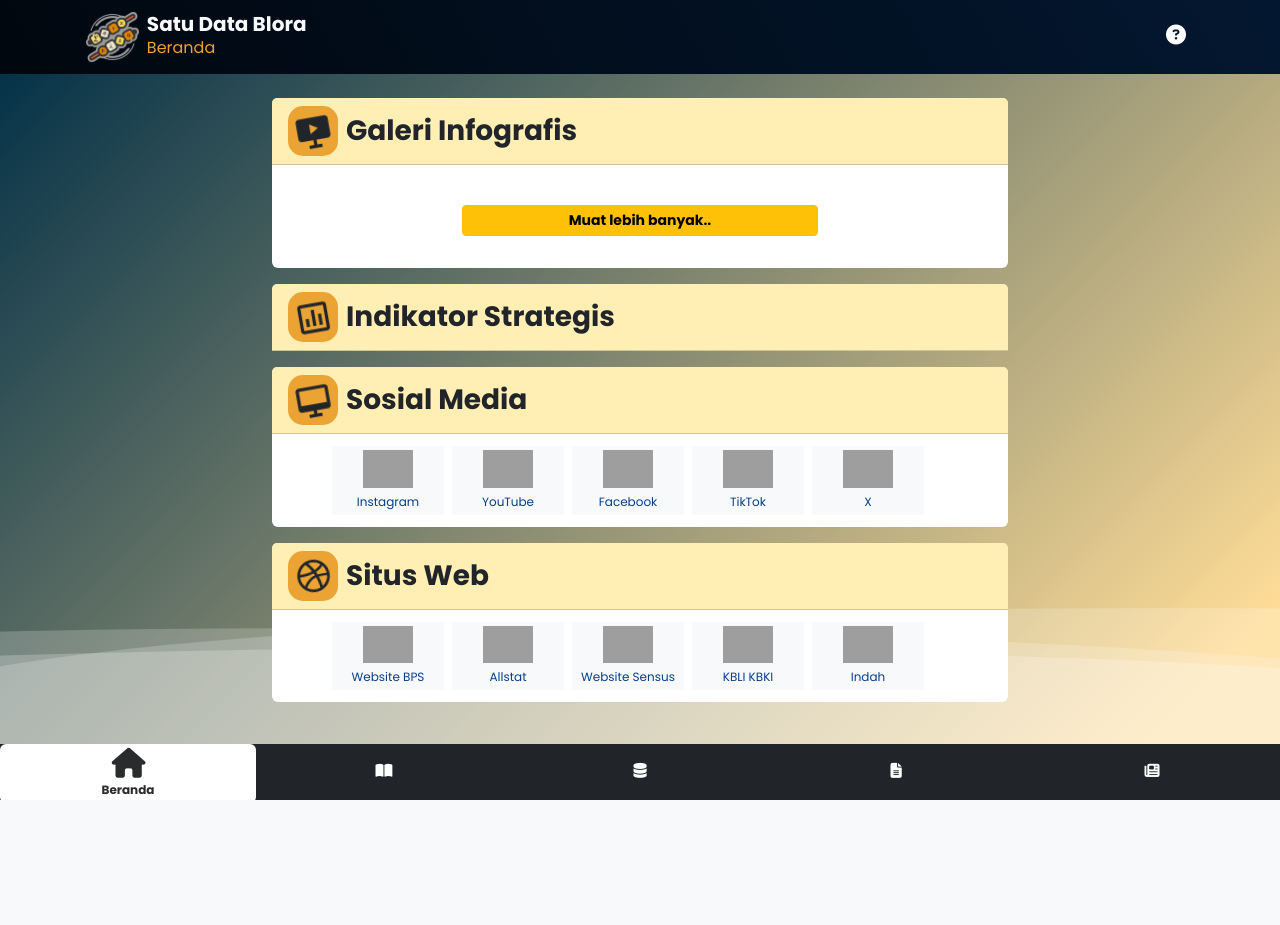
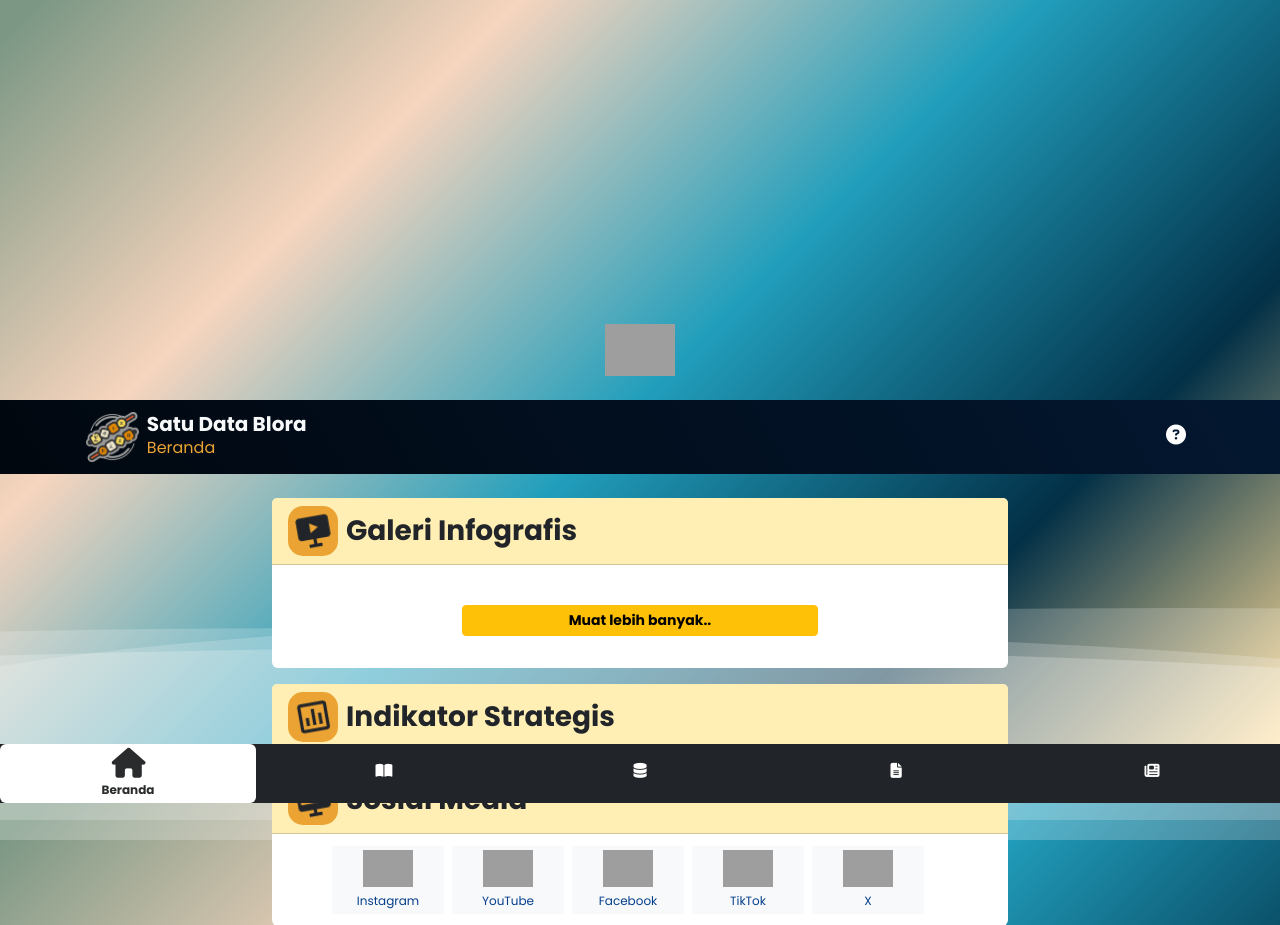
Before and after one commit to yustiar/sateblora, a Django app: template templates/index.html in a window 1280 px wide. Shown: the top 925 px of the page. Before the commit the page ends 800 px from the top, so only its background shows below. Run offline with Django 5.2, Linux system fonts and the light colour scheme; the template is opened without the code that fills it, so the values that code supplies are empty; some libraries are stand-ins or nearby versions; grey boxes are pictures that could not be loaded.

Commit message:
Update index.html

```diff
--- a/templates/index.html
+++ b/templates/index.html
@@ -5,7 +5,7 @@
 <head>
     <meta charset="utf-8">
     <meta name="viewport" content="width=device-width, initial-scale=1">
-    <title>Satu Data Blora</title>
+    <title>Satu Datane Blora</title>
     <link href="https://cdn.jsdelivr.net/npm/bootstrap@5.3.3/dist/css/bootstrap.min.css" rel="stylesheet" integrity="sha384-QWTKZyjpPEjISv5WaRU9OFeRpok6YctnYmDr5pNlyT2bRjXh0JMhjY6hW+ALEwIH" crossorigin="anonymous">
     <script src="https://kit.fontawesome.com/dcedc4eee7.js" crossorigin="anonymous"></script>
 
@@ -28,6 +28,19 @@
   </div>
 
 <!--### LOADING CIRCLE ###-->
+<div class="output">
+    <div class="container ">
+        <div class="row d-flex justify-content-center">
+            <div class="col-md-10">
+
+                <div class="splash d-flex justify-content-center" >
+                    <img class="img-fluid img-responsive rounded py-4 textsplash" src="" style="max-height:400px; margin-top: 100px;" loading="lazy">
+                    <img class="img-fluid img-responsive rounded py-4 textsplash2" src="" style="max-height:100px; margin-top: 300px;" loading="lazy">
+                </div>
+            </div>
+        </div>
+    </div>
+</div>
 <div class="output">
     <div class="container ">
         <div class="row d-flex justify-content-center">
@@ -470,7 +483,26 @@
 
 
 
+$(document).ready(function(){
+    $(".splash").show();
 
+    $(".textsplash").attr("src","https://imgur.com/FqS4A7E.png");
+    $(".textsplash").attr("loading","lazy");
+    $(".textsplash").hide().fadeIn(1500);
+    $(".textsplash").delay(2000)
+    $(".textsplash").fadeOut(1000);
+
+    $(".textsplash2").delay(4500)
+    $(".textsplash2").attr("src","https://imgur.com/q68ZVPW.png");
+    $(".textsplash2").attr("loading","lazy");
+    $(".textsplash2").hide().fadeIn(1000);
+    $(".textsplash2").delay(2000)
+    $(".textsplash2").fadeOut(500);
+
+    $(".splash").delay(8000).fadeOut(1000);
+    $(".splash").fadeOut(1000, function(){
+        $(this).remove();
+    });
 ////BERANDA////
     $("#pills-beranda-tab").on('click',function(){
         $('#header').text('Beranda');
@@ -1393,6 +1425,7 @@
         $("#exampleModalButton").hide();
 
     });
+});
 </script>
 </body>
 </html>
```
